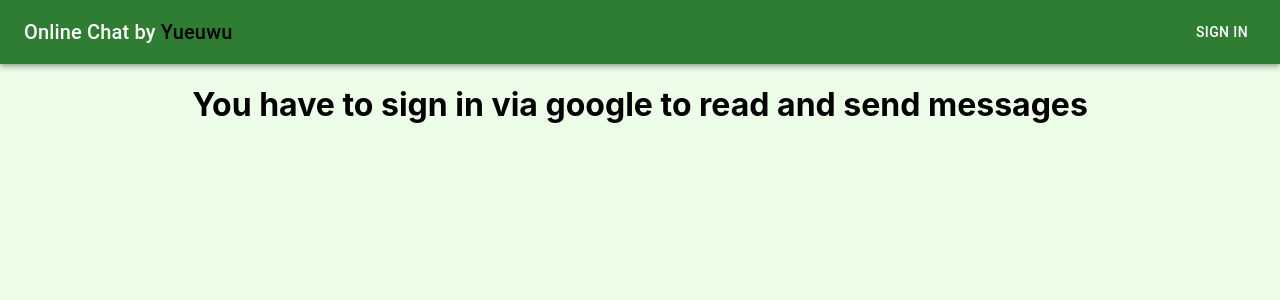
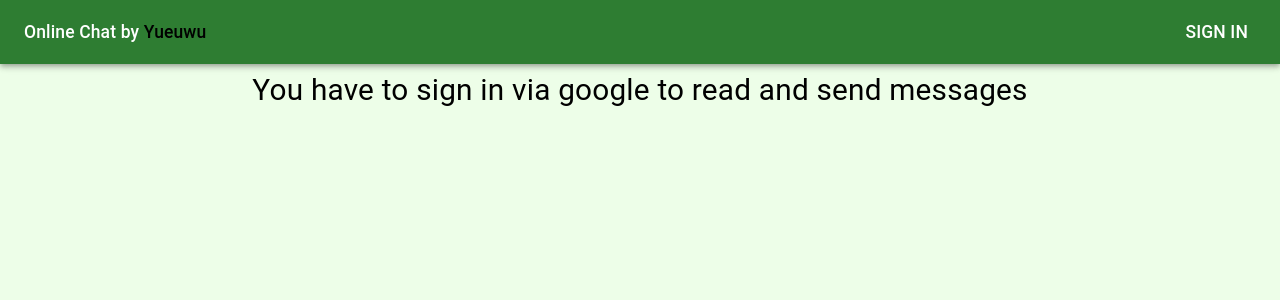
Before and after one commit to Yueuwu/chat, a React (Create React App) app: page / in a window 1280 px wide. Shown: the top 300 px of the page. Built offline with nearby package versions, Linux system fonts and the light colour scheme; no server answers.

Commit message:
minor update

```diff
--- a/src/App.tsx
+++ b/src/App.tsx
@@ -4,13 +4,14 @@ import { auth } from "./firebase"
 import Header from "./components/Header/Header"
 import Dialog from "./components/Dialog/Dialog"
 import Send from "./components/Send/Send"
-import { Box } from "@mui/material"
+import { Box, Typography } from "@mui/material"
+import "./App.css"
 
 const App: React.FC = () => {
-	const [user, loading] = useAuthState(auth)
+	const [user] = useAuthState(auth)
 
 	return (
-		<div style={{ background: "#EDFEE8", height: "100vh" }}>
+		<div>
 			<Header />
 			{user ? (
 				<>
@@ -18,8 +19,10 @@ const App: React.FC = () => {
 					<Send {...user} />
 				</>
 			) : (
-				<Box sx={{textAlign: 'center'}}>
-					<h1>You have to sign in via google to read and send messages</h1>
+				<Box sx={{ textAlign: "center" }}>
+					<Typography variant="h4">
+						You have to sign in via google to read and send messages
+					</Typography>
 				</Box>
 			)}
 		</div>
--- a/src/components/Header/Header.tsx
+++ b/src/components/Header/Header.tsx
@@ -14,12 +14,7 @@ const Header: React.FC = () => {
 
 	const [user, loading] = useAuthState(auth)
 
-	const signInHandler = () => {
-		dispatch(SignIn())
-	}
-	const signOutHandler = () => {
-		dispatch(SignOut())
-	}
+	const signHandler = () => [dispatch(user ? SignOut() : SignIn())]
 
 	return (
 		<Box sx={{ width: "100%", marginBottom: "1vmin" }}>
@@ -31,7 +26,11 @@ const Header: React.FC = () => {
 						sx={{ flexGrow: 1 }}
 					>
 						Online Chat by{" "}
-						<Link color='InfoText' href="https://github.com/Yueuwu" underline="none">
+						<Link
+							color="InfoText"
+							href="https://github.com/Yueuwu"
+							underline="none"
+						>
 							Yueuwu
 						</Link>
 					</Typography>
@@ -43,15 +42,11 @@ const Header: React.FC = () => {
 						{user && "Name: " + user?.displayName}
 					</Typography>
 					<div>
-						{user ? (
-							<Button onClick={signOutHandler} color="inherit">
-								Sign Out
-							</Button>
-						) : (
-							<Button onClick={signInHandler} color="inherit">
-								Sign In
-							</Button>
-						)}
+						<Button onClick={signHandler} color="inherit">
+							<Typography variant="h6">
+								{user ? "Sign Out" : "Sign In"}
+							</Typography>
+						</Button>
 					</div>
 				</Toolbar>
 			</AppBar>
--- a/src/components/Send/Send.tsx
+++ b/src/components/Send/Send.tsx
@@ -40,7 +40,7 @@ const Send: React.FC<User> = (user) => {
 		dispatch(changeMessage(event.target.value))
 	}
 	const sendMessageHandler = () => {
-		if (message) {
+		if (message && message.replace(/\s/g, '') !== '') {
 			dispatch(sendMessage())
 		}
 	}
@@ -57,12 +57,13 @@ const Send: React.FC<User> = (user) => {
 				sx={{
 					display: "flex",
 					justifyContent: "space-between",
-					width: "70vw",
+					width: "90vw",
 				}}
 			>
 				<TextField
 					sx={{
 						width: "89%",
+						marginRight: "0.5vw"
 					}}
 					label="Enter message"
 					variant="outlined"
```
